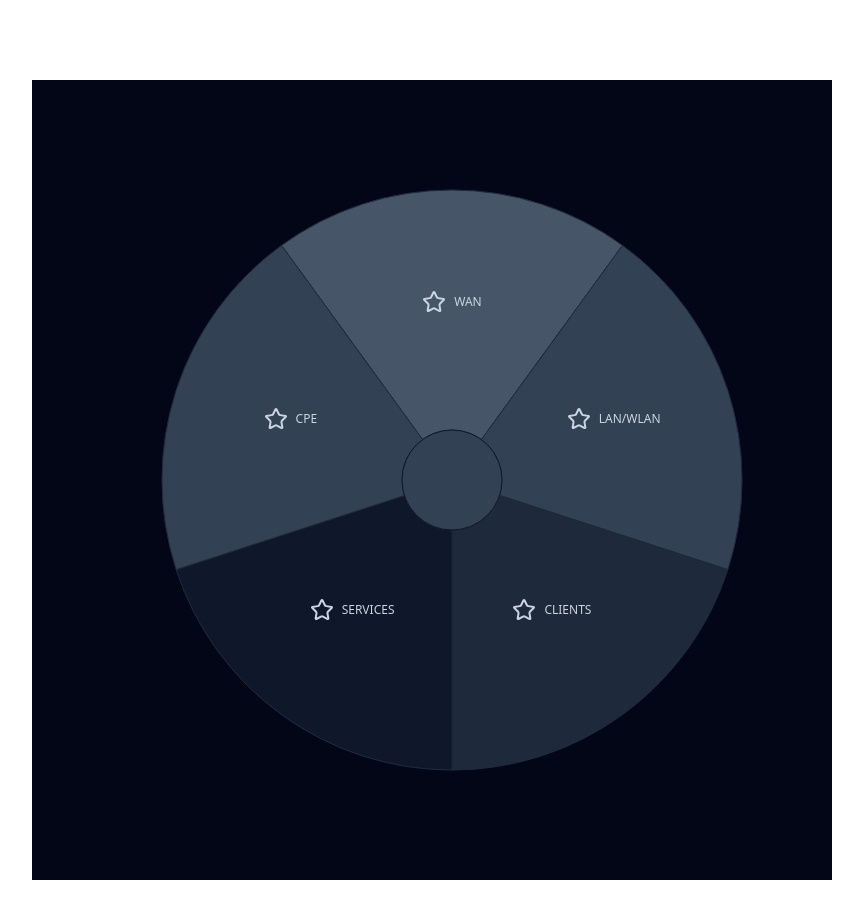
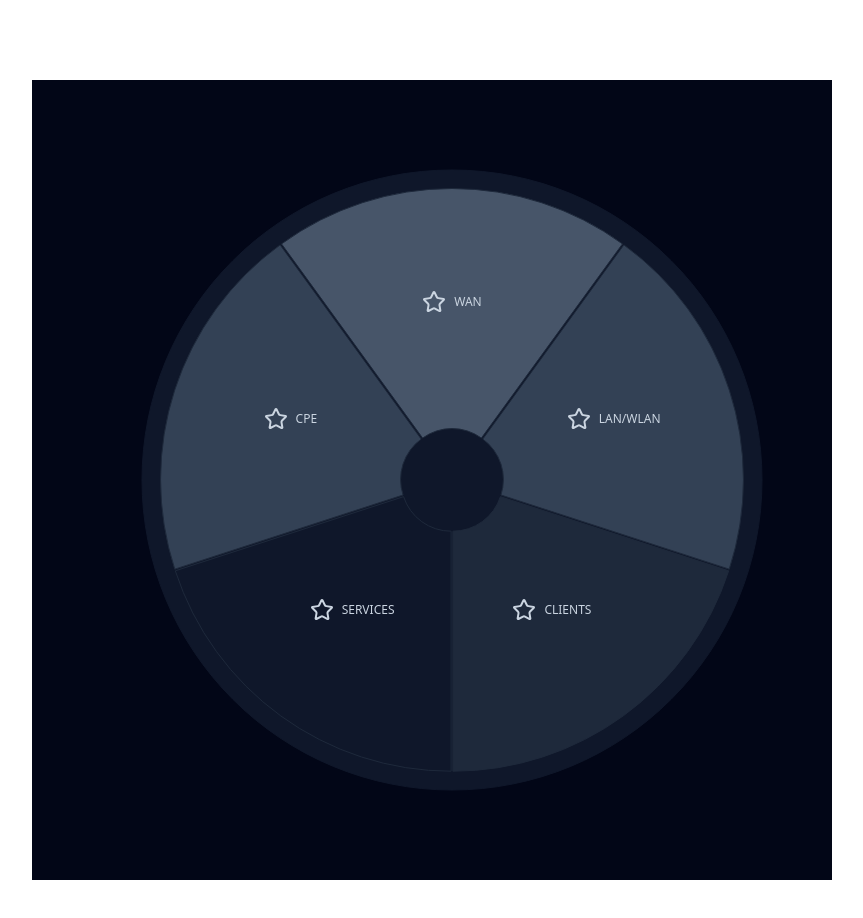
Before and after one commit to viet34tqc/react-advanced-components, a Next.js app: page /components/svg-wheel in a window 1280 px wide. Shown: the top 918 px of the page, without its empty margins (208-1071 px from the left). Built offline with nearby package versions, Linux system fonts and the light colour scheme.

Commit message:
Separate the slices

```diff
--- a/src/app/components/svg-wheel/constants.ts
+++ b/src/app/components/svg-wheel/constants.ts
@@ -1,6 +1,6 @@
 export const WHEEL_CONFIGS = {
-  width: 600,
-  height: 600,
+  width: 700,
+  height: 700,
   radius: 290, // The viewbox is equal to the width and height, so we need the radius of the slice to be less than the viewBox. Otherwise, the slice will be clipped
   innerRadius: 50,
 };
--- a/src/app/components/svg-wheel/page.tsx
+++ b/src/app/components/svg-wheel/page.tsx
@@ -134,8 +134,8 @@ const SvgWheel = () => {
             <circle
               cx={cx}
               cy={cy}
-              r={WHEEL_CONFIGS.radius}
-              className="fill-slate-700 stroke-slate-900"
+              r={WHEEL_CONFIGS.radius + 20}
+              className="fill-slate-900 stroke-slate-900 stroke stroke-1"
             />
             {
               /* Display slices */
@@ -183,12 +183,6 @@ const SvgWheel = () => {
                 );
               })
             }
-            <circle
-              cx={WHEEL_CONFIGS.width / 2}
-              cy={WHEEL_CONFIGS.height / 2}
-              r={WHEEL_CONFIGS.innerRadius}
-              className="fill-slate-700 stroke-slate-900"
-            />
           </g>
         </svg>
       </div>
--- a/src/app/components/svg-wheel/utils.ts
+++ b/src/app/components/svg-wheel/utils.ts
@@ -33,23 +33,35 @@ export const getSlicesWithAngle = () => {
 
 export const calculateSlicePath = (
   radiusOuter: number,
-  radiusInnter: number,
+  radiusInner: number,
   startAngle: number,
   endAngle: number
 ) => {
   const cx = WHEEL_CONFIGS.width / 2;
   const cy = WHEEL_CONFIGS.height / 2;
-  const outerStart = polarToCartesian(cx, cy, radiusOuter, startAngle);
-  const outerEnd = polarToCartesian(cx, cy, radiusOuter, endAngle);
-  const innerStart = polarToCartesian(cx, cy, radiusInnter, endAngle);
-  const innerEnd = polarToCartesian(cx, cy, radiusInnter, startAngle);
+
+  // Offset each slice's center outward along its midAngle to create gaps
+  const midAngle = (startAngle + endAngle) / 2;
+  const centerOffset = 1.5; // pixels to offset the slice center
+  const sliceCx = cx + centerOffset * Math.cos(deg2rad(midAngle - 90));
+  const sliceCy = cy + centerOffset * Math.sin(deg2rad(midAngle - 90));
+
+  const outerStart = polarToCartesian(
+    sliceCx,
+    sliceCy,
+    radiusOuter,
+    startAngle
+  );
+  const outerEnd = polarToCartesian(sliceCx, sliceCy, radiusOuter, endAngle);
+  const innerStart = polarToCartesian(sliceCx, sliceCy, radiusInner, endAngle);
+  const innerEnd = polarToCartesian(sliceCx, sliceCy, radiusInner, startAngle);
   const largeArcFlag = endAngle - startAngle <= 180 ? '0' : '1';
 
   return [
     `M ${outerStart.x} ${outerStart.y}`,
     `A ${radiusOuter} ${radiusOuter} 0 ${largeArcFlag} 1 ${outerEnd.x} ${outerEnd.y}`,
     `L ${innerStart.x} ${innerStart.y}`,
-    `A ${radiusInnter} ${radiusInnter} 0 ${largeArcFlag} 0 ${innerEnd.x} ${innerEnd.y}`,
+    `A ${radiusInner} ${radiusInner} 0 ${largeArcFlag} 0 ${innerEnd.x} ${innerEnd.y}`,
     'Z',
   ].join(' ');
 };
```
